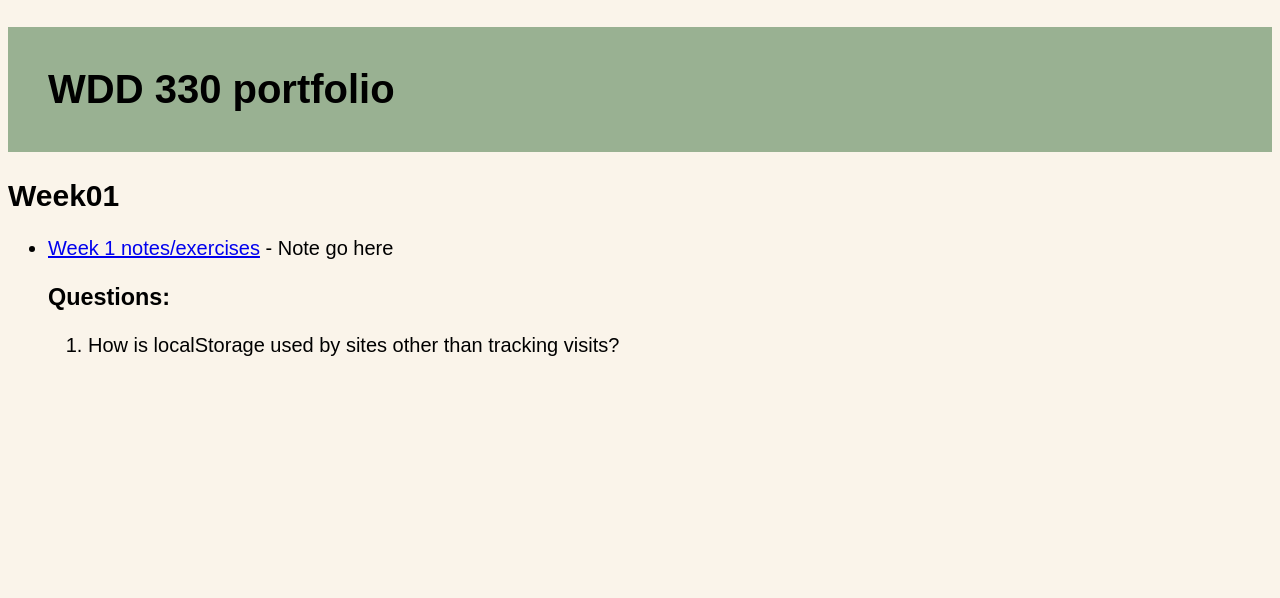
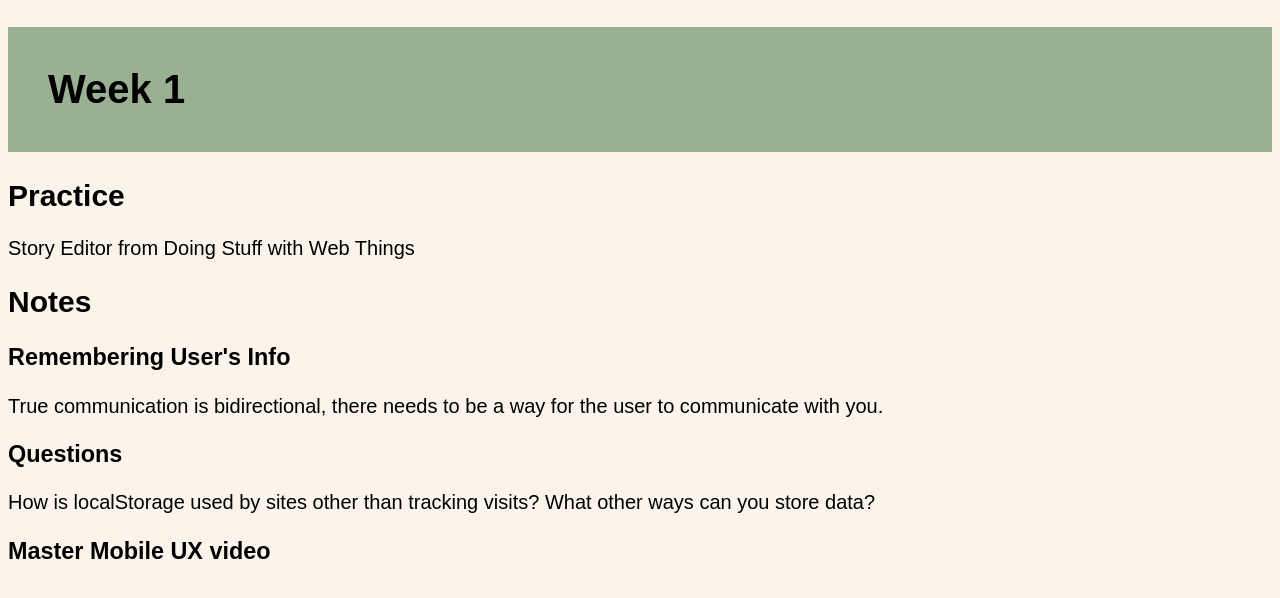
Before and after one commit to christijohnson/wdd330, a plain HTML site: page week 1/index.html in a window 1280 px wide. Drawn offline with Linux system fonts and the light colour scheme.

Commit message:
Week 1 folder

```diff
--- a/week 1/index.html
+++ b/week 1/index.html
@@ -7,19 +7,28 @@
     <link rel="stylesheet" href="/styles.css" />
   </head>
   <body>
-    <h1>WDD 330 portfolio</h1>
-    <h2>Week01</h2>
-    <ul>
-      <li>
-        <a href="week1/.html">Week 1 notes/exercises</a> - Note
-        go here
-        <h3>Questions:</h3>
-        <ol>
-          <li>
-            How is localStorage used by sites other than tracking visits?
-          </li>
-        </ol>
-      </li>
-    </ul>
+    <h1>Week 1</h1>
+    <h2>Practice</h2>
+    <p>Story Editor from Doing Stuff with Web Things</p>
+    <h2>Notes</h2>
+    <section>
+      <h3>Remembering User's Info</h3>
+      <p>True communication is bidirectional, there needs to be a way for the user to communicate
+        with you.
+
+      </p>
+      <h3>Questions</h3>
+      <p>How is localStorage used by sites other than tracking visits?  What other ways
+        can you store data?
+
+      </p>
+    </section>
+    <section>
+      <h3>Master Mobile UX video</h3>
+      <p>
+
+      </p>
+    </section>
+
   </body>
 </html>
```
Also changed, not shown: index.html (+1 -1 lines).
